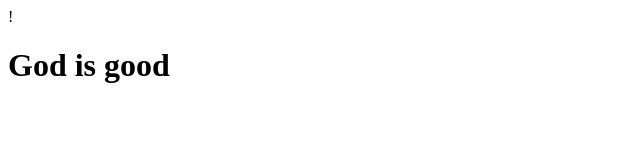
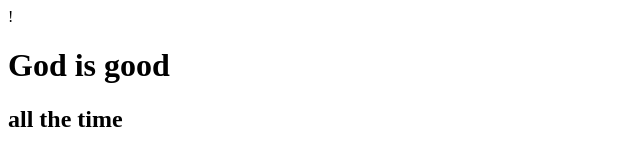
Before and after one commit to Kennedy22nsame/PRRVAIL, a plain HTML site: page index.html in a window 1280 px wide. Shown: the whole page, without its empty margins (0-640 px from the left). Drawn offline with Linux system fonts and the light colour scheme.

Commit message:
the second heading

```diff
--- a/index.html
+++ b/index.html
@@ -10,5 +10,6 @@
 </head>
 <body>
     <h1>God is good</h1>
+    <h2>all the time</h2>
 </body>
 </html>
```
